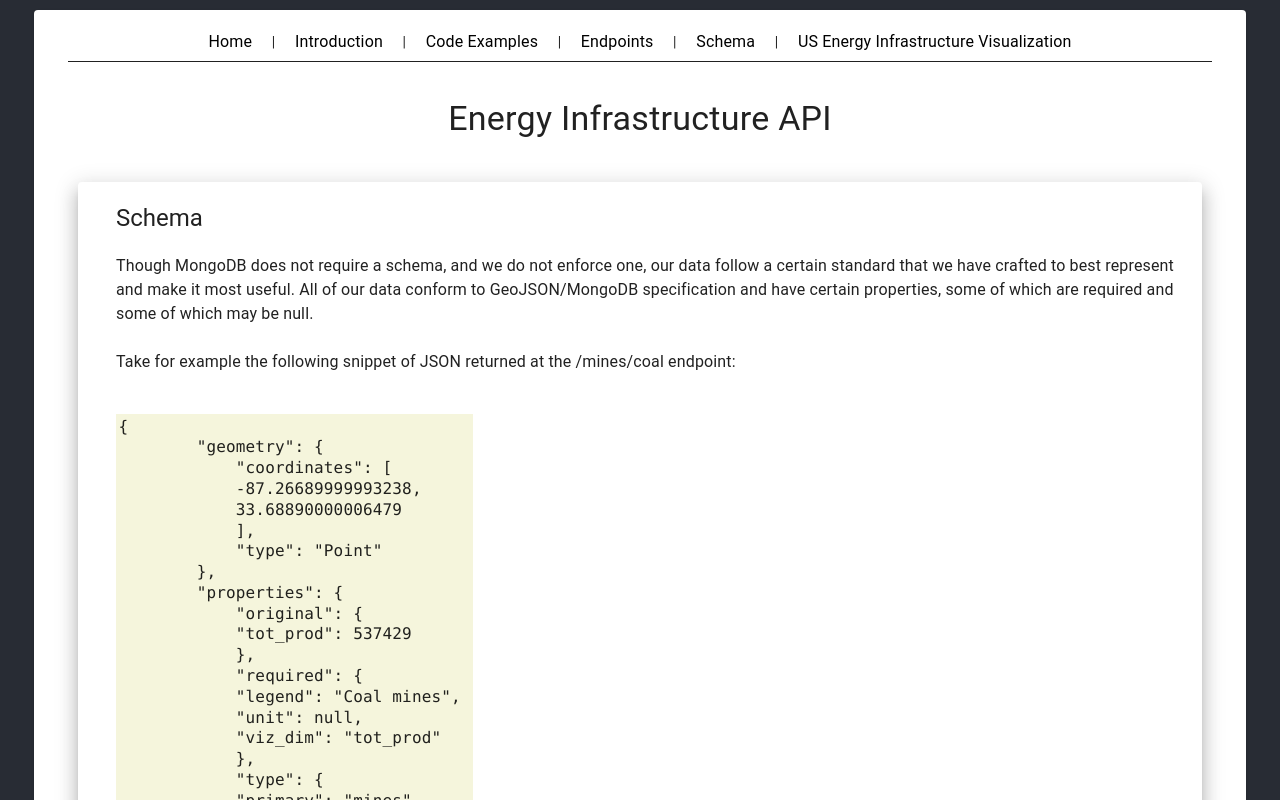
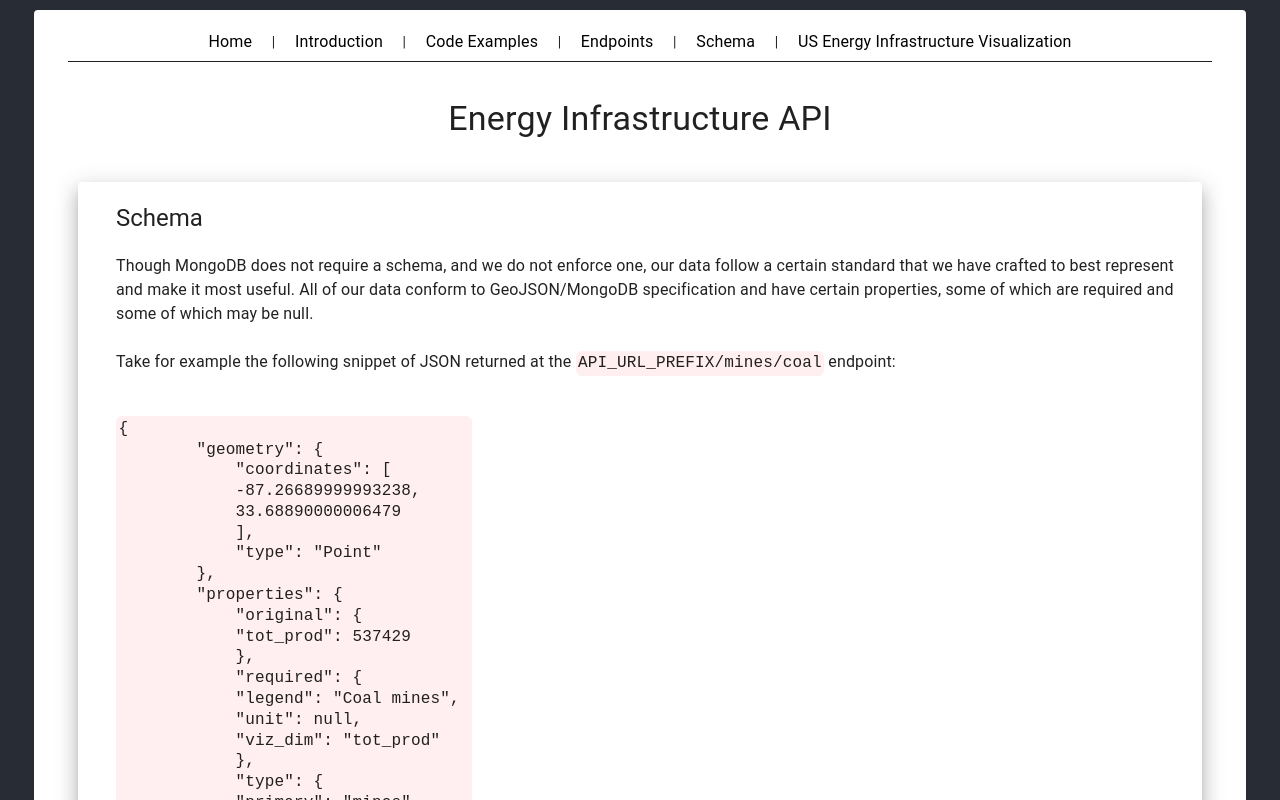
Before and after one commit to bkleeman/energy-infrastructure-api-documentation-react-mui, a React (Create React App) app: page /schema in a window 1280 px wide. Shown: the top 800 px of the page. Built offline with nearby package versions, Linux system fonts and the light colour scheme.

Commit message:
improve code styling

```diff
--- a/src/Components/App/App.css
+++ b/src/Components/App/App.css
@@ -41,7 +41,7 @@
 }
 
 .endpoint-table {
-  /* margin-left: -19rem; */
+  margin-left: -19rem;
 }
 
 .home-content {
@@ -78,10 +78,15 @@ a:hover {
 
 code {
   text-align: left;
-  background-color: beige;
   display: inline-block;
   line-height: 1.3;
   padding: 0.15em;
+  border-radius: 0.4rem;
+  font-family: monospace;
+  font-size: inherit;
+  background: #ffeff0;
+  word-wrap: break-word;
+  box-decoration-break: clone;
 }
 
 nav a {
--- a/src/routes/schema.js
+++ b/src/routes/schema.js
@@ -24,7 +24,7 @@ export default function Schema() {
                                     <Typography variant='body1' component='body1'>
                                         Though MongoDB does not require a schema, and we do not enforce one, our data follow a certain standard that we have crafted to best represent and make it most useful. All of our data conform to GeoJSON/MongoDB specification and have certain properties, some of which are required and some of which may be null.
                                         <br/><br/>
-                                        Take for example the following snippet of JSON returned at the /mines/coal endpoint:
+                                        Take for example the following snippet of JSON returned at the <code>{`API_URL_PREFIX/mines/coal`}</code> endpoint:
                                         <br/><br/>
                                         <pre>
                                             <code>
```
